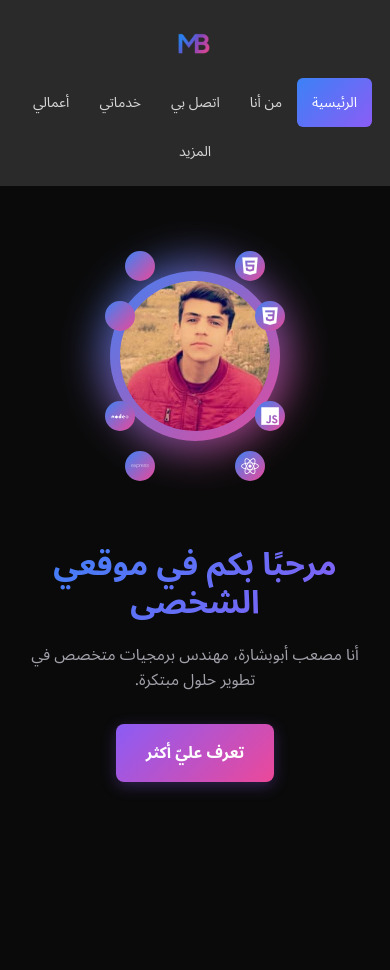
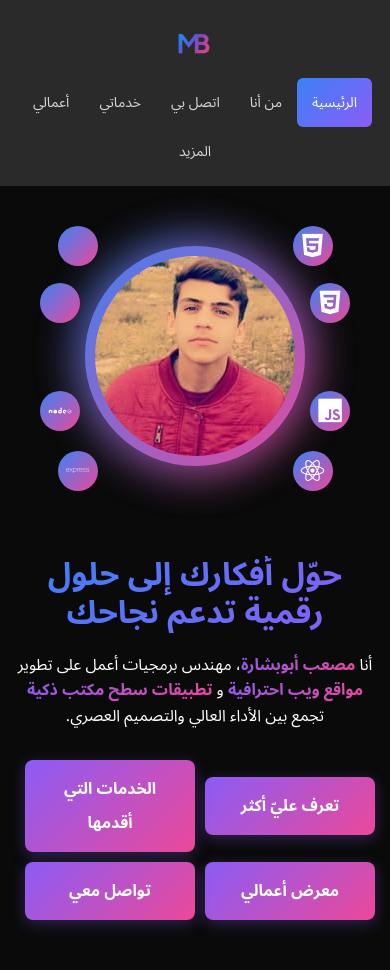
Before and after one commit to musab-abu-bshara/my-website, a plain HTML site: page index.html in a window 390 px wide. Drawn offline with nearby package versions, Linux system fonts and the light colour scheme.

Commit message:
making hero section responsive

```diff
--- a/index.html
+++ b/index.html
@@ -36,11 +36,25 @@
     </header>
     <!-- End Navbar -->
     <section id="hero">
+      <div class="container">
         <div class="hero-content">
-        <h1>مرحبًا بكم في موقعي الشخصي</h1>
-        <p>أنا مصعب أبوبشارة، مهندس برمجيات متخصص في تطوير حلول مبتكرة.</p>
+          <h1> حوّل أفكارك إلى حلول رقمية تدعم نجاحك</h1>
+          <p>
+            أنا <span class="highlight">مصعب أبوبشارة</span>، مهندس برمجيات أعمل على تطوير
+            <span class="highlight">مواقع ويب احترافية</span> و
+            <span class="highlight">تطبيقات سطح مكتب ذكية</span> تجمع بين الأداء العالي والتصميم العصري.
+          </p>
+          <div class="hero-buttons">
             <a href="about.html" class="btn">تعرف عليّ أكثر</a>
+            <a href="services.html" class="btn">الخدمات التي أقدمها</a>
           </div>
+          <div class="hero-buttons">
+            <a href="portfolio.html" class="btn">معرض أعمالي</a>
+            <a href="contact.html" class="btn">تواصل معي</a>
+          </div>
+        </div>
+
+        <div class="box">
           <div id="hero-avatar">
             <div id="avatar">
               <img src="media/musab.jpg" alt="مصعب أبوبشارة">
@@ -70,6 +84,8 @@
               <i class="devicon-rust-original "></i>
             </div>
           </div>
+        </div>
+      </div>
     </section>
   </body>
 </html>
--- a/styles.css
+++ b/styles.css
@@ -149,12 +149,37 @@ nav a:hover{
   background: var(--hover-bg);
   border-radius: 6px;
 }
-@media screen {
+@media (max-width: 768px) {
+  header .container {
+    flex-direction: column;
+    padding: 10px;
+  }
 
+  header .logo {
+    margin: 10px 0;
+  }
+
+  nav > ul {
+    flex-wrap: wrap;
+    justify-content: center;
+  }
+
+  nav a {
+    padding: 10px 15px;
+    font-size: 14px;
+  }
+
+  nav li.more ul {
+    position: fixed;
+    top: auto;
+    right: 10px;
+    left: 10px;
+    width: auto;
+  }
 }
 /* End Nav */
 /* Start Hero Section  */
-#hero{
+#hero .container{
   display: flex;
   justify-content: space-between;
   align-items: center;
@@ -169,7 +194,6 @@ nav a:hover{
 .hero-content {
   flex: 1;
   max-width: 500px;
-  margin-left: 50px;
 }
 
 .hero-content h1 {
@@ -185,14 +209,29 @@ nav a:hover{
 
 .hero-content p {
   font-size: 1.2rem;
-  color: var(--text-secondary);
+  color: white;
   margin-bottom: 30px;
   line-height: 1.6;
 }
-
+.hero-content p .highlight{
+  background: var(--gradient-secondary);
+  -webkit-background-clip: text;
+  -webkit-text-fill-color: transparent;
+  background-clip: text;
+  font-weight: 600;
+}
+.hero-content .hero-buttons{
+  display: flex;
+  justify-content: start;
+  align-items: center;
+  margin-bottom: 10px;
+}
 .hero-content .btn {
   display: inline-block;
   padding: 12px 30px;
+  margin-left: 10px;
+  width: 170px;
+  text-align: center;
   background: var(--gradient-secondary);
   color: var(--text-primary);
   border-radius: 8px;
@@ -205,15 +244,47 @@ nav a:hover{
   transform: translateY(-2px);
   box-shadow: 0 8px 25px rgba(139, 92, 246, 0.4);
 }
+@media (max-width: 768px) {
+  .hero-content .hero-buttons{
+    justify-content: center;
+  }
+  #hero .container {
+    flex-direction: column-reverse;
+    padding: 30px 20px;
+    height: auto;
+    min-height: 100vh;
+  }
+
+  .hero-content {
+    margin-left: 0;
+    margin-top: 30px;
+    text-align: center;
+  }
+
+  .hero-content h1 {
+    font-size: 2rem;
+  }
+
+  .hero-content p {
+    font-size: 1rem;
+  }
+}
 /* End Hero Content */
 /* Start Hero Avatar */
-#hero-avatar{
-  position: relative;
+.box{
   width: 50%;
   height: 100%;
   display: flex;
+  align-items: center;
+  justify-content: center;
+}
+#hero-avatar{
+  position: relative;
+  display: flex;
   justify-content: center;
   align-items: center;
+  width: 700px;
+  height: 300px;
 }
 #hero-avatar #avatar{
   position: relative;
@@ -272,43 +343,83 @@ nav a:hover{
 }
 #hero-avatar #html{
   top: calc(50% - 125px);
-  right: 200px;
+  right: 25%;
   animation: top-right-diagonal-float 2s ease-in-out infinite;
 }
 #hero-avatar #css{
   top: calc(50% - 68px);
-  right: 170px;
+  right: 20%;
   animation: top-right-diagonal-float 2s ease-in-out infinite;
 }
 #hero-avatar #javascript{
   top: 50%;
-  right: 170px;
+  right: 20%;
   animation: bottom-right-diagonal-float 2s ease-in-out infinite;
 }
 #hero-avatar #react{
   top: calc(50% + 60px);
-  right: 200px;
+  right: 25%;
   animation: bottom-right-diagonal-float 2s ease-in-out infinite;
 }
 #hero-avatar #rust{
   top: calc(50% - 125px);
-  left: 200px;
+  left: 25%;
   animation: top-left-diagonal-float 2s ease-in-out infinite;
 }
 #hero-avatar #tauri{
   top: calc(50% - 68px);
-  left: 170px;
+  left: 20%;
   animation: top-left-diagonal-float 2s ease-in-out infinite;
 }
 #hero-avatar #nodejs{
   top: 50%;
-  left: 170px;
+  left: 20%;
   animation: bottom-left-diagonal-float 2s ease-in-out infinite;
 }
 #hero-avatar #express{
   top: calc(50% + 60px);
-  left: 200px;
+  left: 25%;
   animation: bottom-left-diagonal-float 2s ease-in-out infinite;
+}
+@media (max-width: 768px) {
+  .box{
+    width: 100%;
+    margin-bottom: 10px;
+  }
+}
+@media (max-width: 991px) {
+  #hero-avatar{
+    width: 400px !important;
+  }
+  #hero-avatar #express,#hero-avatar #rust{
+    left: 10%;
+  }
+  #hero-avatar #nodejs,#hero-avatar #tauri{
+    left: 5%;
+  }
+  #hero-avatar #react,#hero-avatar #html{
+    right: 10%;
+  }
+  #hero-avatar #javascript,#hero-avatar #css{
+    right: 5%;
+  }
+}
+@media (max-width: 1199px){
+  #hero-avatar{
+    width: 500px !important;
+  }
+  #hero-avatar #express,#hero-avatar #rust{
+    left: 15%;
+  }
+  #hero-avatar #nodejs,#hero-avatar #tauri{
+    left: 10%;
+  }
+  #hero-avatar #react,#hero-avatar #html{
+    right: 15%;
+  }
+  #hero-avatar #javascript,#hero-avatar #css{
+    right: 10%;
+  }
 }
 @keyframes top-right-diagonal-float {
   0% {
@@ -379,113 +490,5 @@ nav a:hover{
     opacity: 0.3;
   }
 }
-
-/* Responsive Design */
-@media (max-width: 768px) {
-  header .container {
-    flex-direction: column;
-    padding: 10px;
-  }
-
-  header .logo {
-    margin: 10px 0;
-  }
-
-  nav > ul {
-    flex-wrap: wrap;
-    justify-content: center;
-  }
-
-  nav a {
-    padding: 10px 15px;
-    font-size: 14px;
-  }
-
-  nav li.more ul {
-    position: fixed;
-    top: auto;
-    right: 10px;
-    left: 10px;
-    width: auto;
-  }
-
-  #hero {
-    flex-direction: column-reverse;
-    padding: 30px 20px;
-    height: auto;
-    min-height: 100vh;
-  }
-
-  .hero-content {
-    margin-left: 0;
-    margin-top: 30px;
-    text-align: center;
-  }
-
-  .hero-content h1 {
-    font-size: 2rem;
-  }
-
-  .hero-content p {
-    font-size: 1rem;
-  }
-
-  #hero-avatar {
-    width: 100%;
-    height: 300px;
-  }
-
-  #hero-avatar #avatar {
-    width: 150px;
-    height: 150px;
-  }
-
-  #hero-avatar div:not(#avatar) {
-    width: 30px;
-    height: 30px;
-    font-size: 18px;
-  }
-
-  /* Adjust icon positions for mobile */
-  #hero-avatar #html{
-    top: calc(50% - 100px);
-    right: 120px;
-  }
-
-  #hero-avatar #css{
-    top: calc(50% - 50px);
-    right: 100px;
-  }
-
-  #hero-avatar #javascript{
-    top: calc(50% + 10px);
-    right: 100px;
-  }
-
-  #hero-avatar #react{
-    top: calc(50% + 60px);
-    right: 120px;
-  }
-
-  #hero-avatar #rust{
-    top: calc(50% - 100px);
-    left: 120px;
-  }
-
-  #hero-avatar #tauri{
-    top: calc(50% - 50px);
-    left: 100px;
-  }
-
-  #hero-avatar #nodejs{
-    top: calc(50% + 10px);
-    left: 100px;
-  }
-
-  #hero-avatar #express{
-    top: calc(50% + 60px);
-    left: 120px;
-  }
-}
 /* End Hero Avatar */
 /* End Hero Section  */
```
Lines whose indentation alone changed are shown as unchanged.
